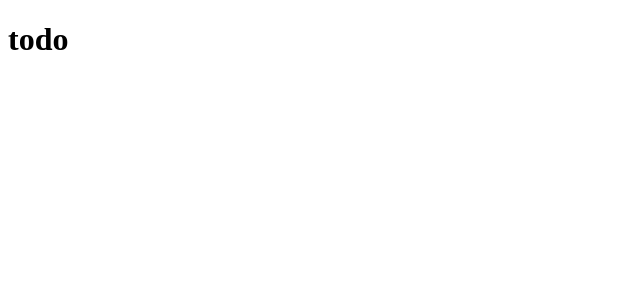
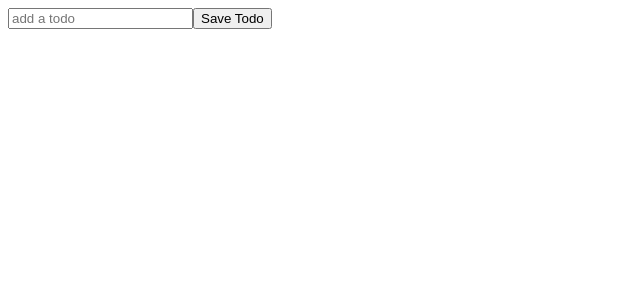
Before and after one commit to atranp/react-todo, a React (Create React App) app: page / in a window 1280 px wide. Shown: the top 300 px of the page, without its empty margins (0-640 px from the left). Built offline with nearby package versions, Linux system fonts and the light colour scheme.

Commit message:
Build todo form

```diff
--- a/src/App.js
+++ b/src/App.js
@@ -1,9 +1,10 @@
 import './App.css';
+import TodoForm from './components/TodoForm/TodoForm';
 
 function App() {
   return (
     <div className="app">
-        <h1>todo</h1>
+        <TodoForm />
     </div>
   );
 }
--- /dev/null
+++ b/src/components/TodoForm/TodoForm.js
@@ -0,0 +1,31 @@
+import React, { useState } from 'react'
+import './todoForm.css'
+
+const TodoForm = (props) => {
+const [input, setInput] = useState('');
+
+const handleChange = e => {
+setInput(e.target.value);
+}
+
+const handleSubmit = e => {
+    e.preventDefault();
+
+    props.onSubmit({
+        id: Math.floor(Math.random() * 10000),
+        text: input
+    })
+
+    setInput('');
+}
+
+
+  return (
+        <form className="todo-form" onSubmit={handleSubmit}>
+            <input type="text" placeholder='add a todo' value={input} name='text' className='todo-input' onChange={handleChange} />
+            <button className='todo-button'>Save Todo</button>
+        </form>
+  )
+}
+
+export default TodoForm
```
Also changed, not shown: src/components/Todo/Todo.js (added), src/components/TodoForm/todoForm.css (added), src/components/TodoList/TodoList.js (added), src/components/TodoList/todoList.css (added).
